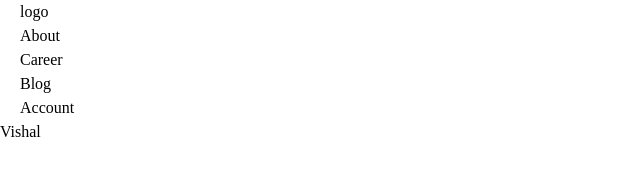
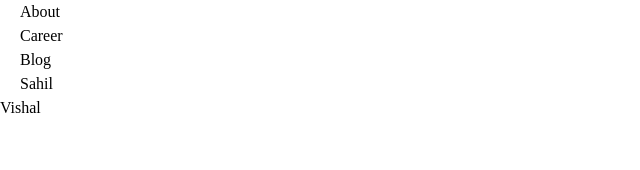
Before and after one commit to bluedragon1228/my-reactjs-example, a Next.js app in the folder reactjs-1/: page / in a window 1280 px wide. Shown: the top 170 px of the page, without its empty margins (0-640 px from the left). Built offline with nearby package versions, Linux system fonts and the light colour scheme.

Commit message:
till 1:03:06

```diff
--- a/reactjs-1/Components/Header.js
+++ b/reactjs-1/Components/Header.js
@@ -1,19 +1,17 @@
 import React from 'react'
 
-const Header = () => {
+const Header = (props) => {
+  //console.log(props);
   return (
-
     <div className='h-16 px-5 bg-green-600 flex items-center justify-between'>
-      <h2>logo</h2>
+      <h2>{props.user}</h2>
       <div className='flex gap-8'>
         <h4>About</h4>
         <h4>Career</h4>
         <h4>Blog</h4>
-        <h4>Account</h4>
+        <h4>{props.editor}</h4>
       </div>
     </div>
-
   )
 }
-
 export default Header
--- a/reactjs-1/app/page.js
+++ b/reactjs-1/app/page.js
@@ -6,12 +6,12 @@ import Header from "@/Components/Header" //importing Header.js into page.js
 
 const page = () => {
   const [user, setUser] = useState("Vishal");
+  const [editor, setEditor] = useState("Sahil");
   return (
     <>
-    <Header/>
+    <Header UsEr={user} editor={editor}/>
     {user}
     </>
   )
 }
-
 export default page
--- a/reactjs-1/app/page0.js
+++ b/reactjs-1/app/page0.js
@@ -113,5 +113,5 @@ const page9 = () => {
     }}>Update</button>
     </>
   )
-};
+}
 export default page9
```
Also changed, not shown: 1 other file (tests, documents, lock files or other folders).
